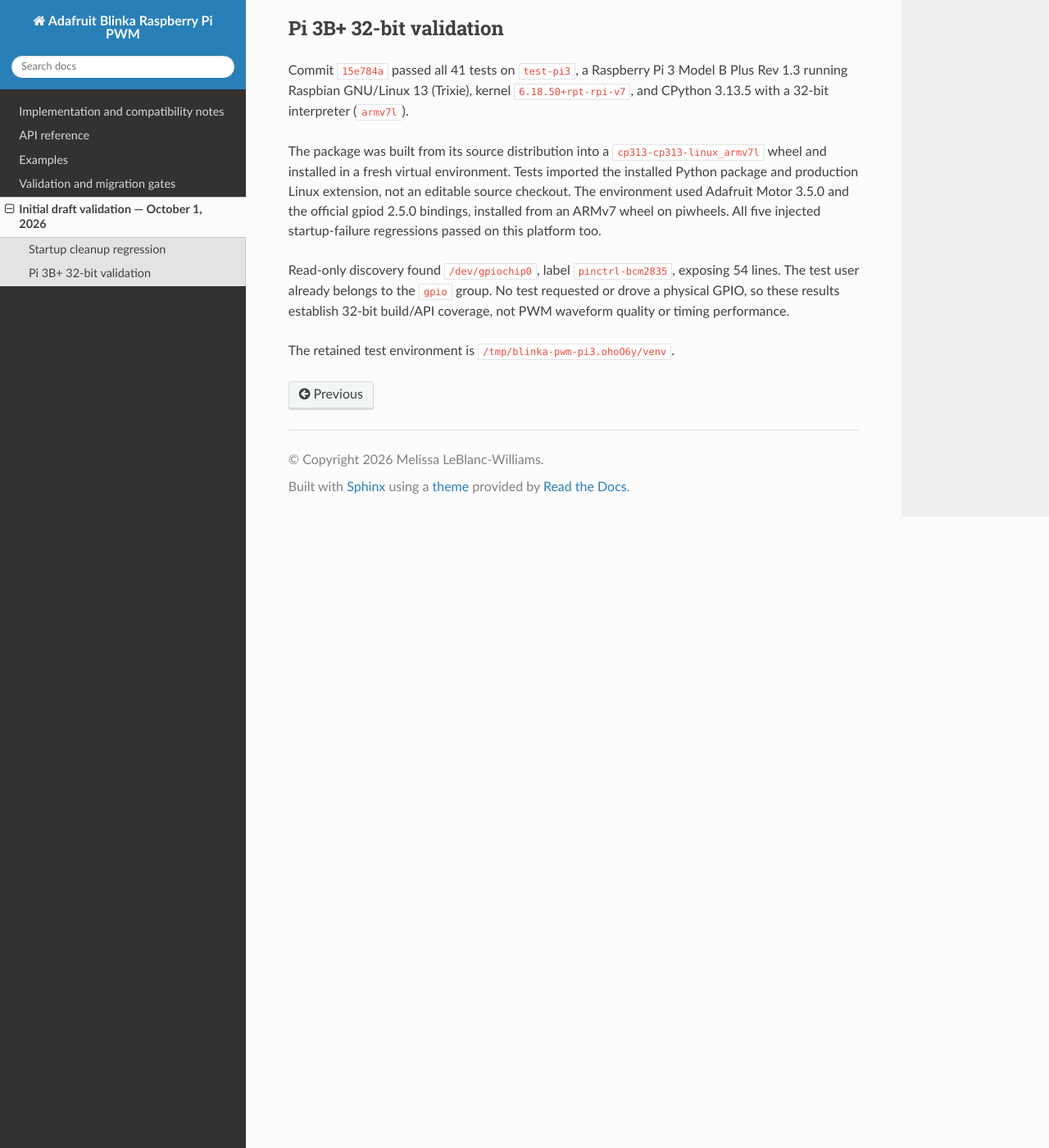
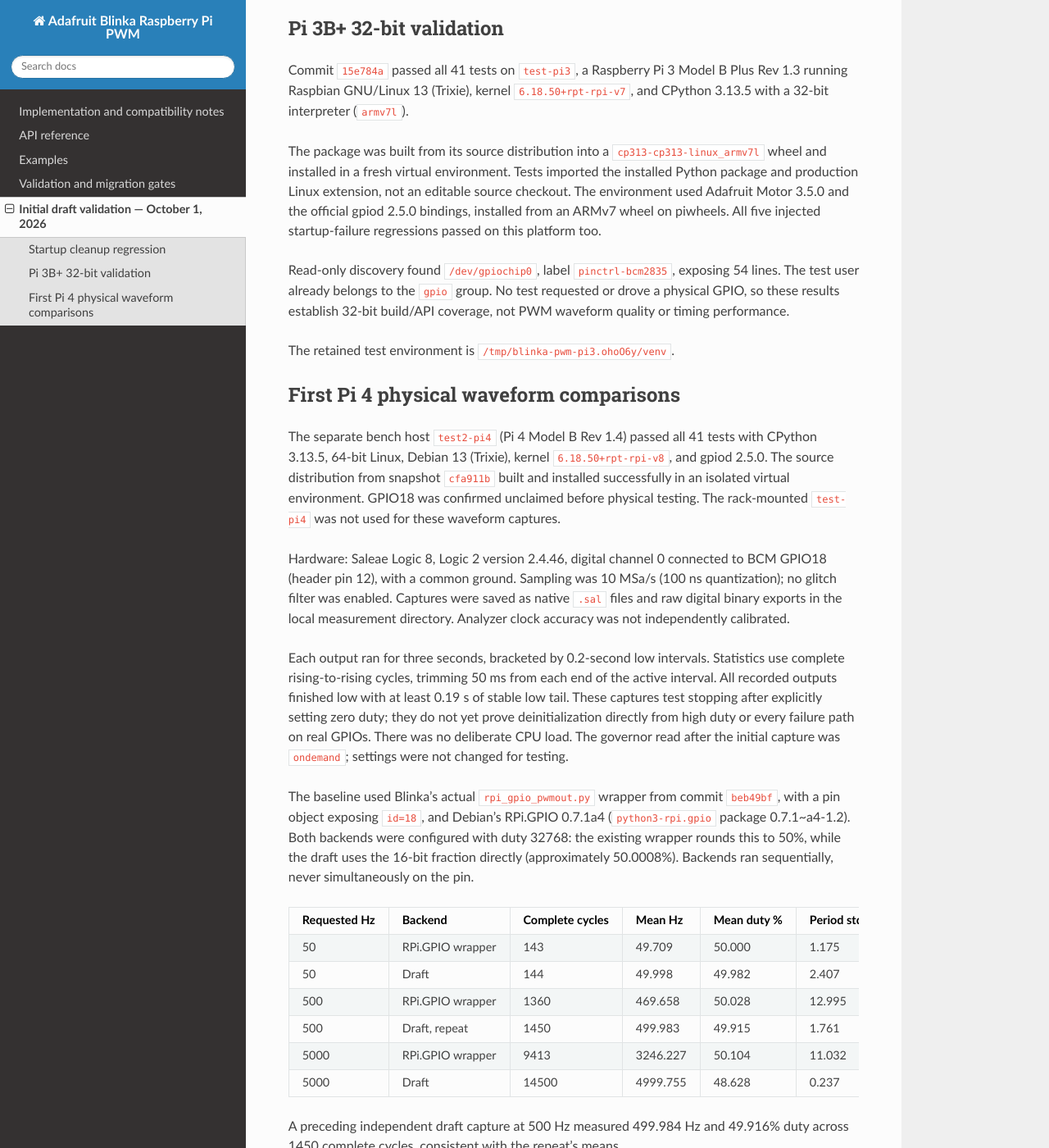
Before and after one commit to adafruit/Adafruit_Blinka_Raspberry_Pi_PWM, a Sphinx documentation site: the page built from docs/draft-results.md, in a window 1280 px wide and 1400 px high, scrolled down 1250 px. Shown: the whole window at 82% size. Built offline with Sphinx 7.4.7 and the Read the Docs theme 3.1.0, drawn with Linux system fonts in a browser that asks for light colours; some of the changed text lies outside the part shown.

Commit message:
Record initial Pi 4 physical PWM comparisons

```diff
--- a/docs/draft-results.md
+++ b/docs/draft-results.md
@@ -68,3 +68,61 @@ or drove a physical GPIO, so these results establish 32-bit build/API coverage,
 not PWM waveform quality or timing performance.
 
 The retained test environment is `/tmp/blinka-pwm-pi3.ohoO6y/venv`.
+
+## First Pi 4 physical waveform comparisons
+
+The separate bench host `test2-pi4` (Pi 4 Model B Rev 1.4) passed all 41 tests
+with CPython 3.13.5, 64-bit Linux, Debian 13 (Trixie), kernel
+`6.18.50+rpt-rpi-v8`, and gpiod 2.5.0. The source distribution from snapshot
+`cfa911b` built and installed successfully in an isolated virtual environment.
+GPIO18 was confirmed unclaimed before physical testing. The rack-mounted
+`test-pi4` was not used for these waveform captures.
+
+Hardware: Saleae Logic 8, Logic 2 version 2.4.46, digital channel 0 connected
+to BCM GPIO18 (header pin 12), with a common ground. Sampling was 10 MSa/s
+(100 ns quantization); no glitch filter was enabled. Captures were saved as
+native `.sal` files and raw digital binary exports in the local measurement
+directory. Analyzer clock accuracy was not independently calibrated.
+
+Each output ran for three seconds, bracketed by 0.2-second low intervals.
+Statistics use complete rising-to-rising cycles, trimming 50 ms from each end
+of the active interval. All recorded outputs finished low with at least 0.19 s
+of stable low tail. These captures test stopping after explicitly setting zero
+duty; they do not yet prove deinitialization directly from high duty or every
+failure path on real GPIOs. There was no deliberate CPU load. The governor read
+after the initial capture was `ondemand`; settings were not changed for testing.
+
+The baseline used Blinka's actual `rpi_gpio_pwmout.py` wrapper from commit
+`beb49bf`, with a pin object exposing `id=18`, and Debian's RPi.GPIO 0.7.1a4
+(`python3-rpi.gpio` package 0.7.1~a4-1.2). Both backends were configured with
+duty 32768: the existing wrapper rounds this to 50%, while the draft uses the
+16-bit fraction directly (approximately 50.0008%). Backends ran sequentially,
+never simultaneously on the pin.
+
+| Requested Hz | Backend | Complete cycles | Mean Hz | Mean duty % | Period stddev, µs | High-width min–max, µs |
+| --- | --- | --- | --- | --- | --- | --- |
+| 50 | RPi.GPIO wrapper | 143 | 49.709 | 50.000 | 1.175 | 10057.0–10067.6 |
+| 50 | Draft | 144 | 49.998 | 49.982 | 2.407 | 9983.1–10004.5 |
+| 500 | RPi.GPIO wrapper | 1360 | 469.658 | 50.028 | 12.995 | 1022.7–1093.7 |
+| 500 | Draft, repeat | 1450 | 499.983 | 49.915 | 1.761 | 987.4–999.7 |
+| 5000 | RPi.GPIO wrapper | 9413 | 3246.227 | 50.104 | 11.032 | 107.4–162.7 |
+| 5000 | Draft | 14500 | 4999.755 | 48.628 | 0.237 | 60.6–110.5 |
+
+A preceding independent draft capture at 500 Hz measured 499.984 Hz and
+49.916% duty across 1450 complete cycles, consistent with the repeat's means.
+
+In these short runs, the draft's mean frequency is substantially closer to the
+request. That is not equivalent to uniformly better jitter: at 50 Hz its period
+standard deviation is higher than the baseline, although the baseline has a
+larger systematic period error. At 5 kHz, the draft maintains its period but
+shows significant pulse-width variation and mean duty bias: high pulses range
+down to 60.6 µs against a roughly 100 µs target. Frequency alone therefore
+cannot establish waveform quality or drop-in suitability.
+
+CPU statistics collected during these runs include initialization and cleanup,
+so they are not a steady-state CPU benchmark. Required follow-up includes longer
+repeated captures, CPU/I/O load, multiple outputs, more duty fractions and
+frequencies, direct deinit/endpoint tests, and comparison on Pi 5 and older
+boards. No current Blinka backend should be replaced based on these results.
+
+Retained bench virtual environment: `/tmp/blinka-pwm-pi4-scope.45yK7d/venv`.
```
